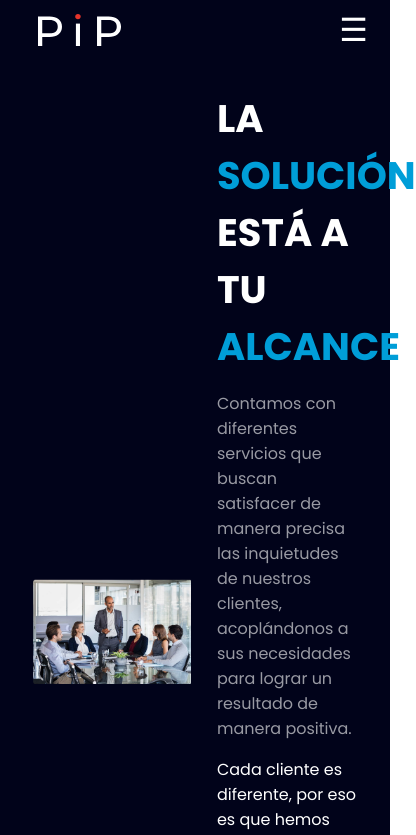
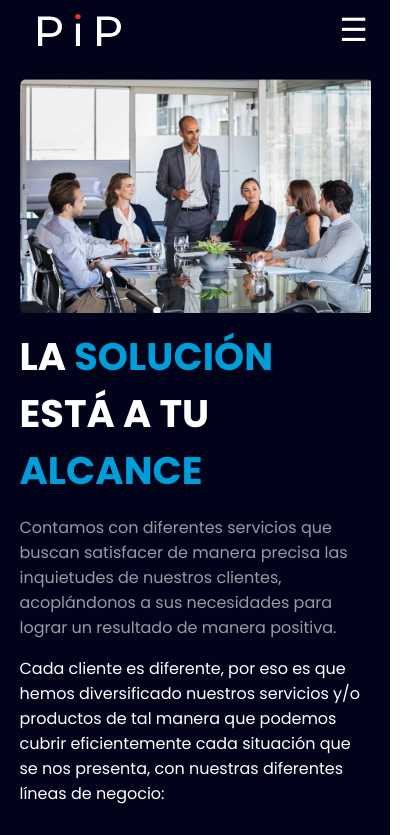
Before and after one commit to Sebitass47/pip_prueba, a Vue app: page /#/servicios in a window 390 px wide. Shown: the top 835 px of the page, 416 px wide, since content can reach past the window. Built offline with nearby package versions, Linux system fonts and the light colour scheme; no server answers.

Commit message:
FIX_pagina_servicios_dinamica

```diff
--- a/src/pages/Servicios.vue
+++ b/src/pages/Servicios.vue
@@ -54,4 +54,67 @@
   .text-nosotros{
     width: 40%;
   }
+
+  @media (max-width: 1200px) {
+  .article-nosotros img{
+    width: 70%;
+  }
+
+  .text-nosotros{
+    width: 100%;
+    margin-left: 3em;
+  }
+
+  .text-valores h1{
+    width: 90%;
+  }
+
+  .text-valores p{
+    width: 90%;
+  }
+
+  .vision-mision-container{
+      flex-direction: row;
+      width: 50%;
+    }
+
+    .timeline-container {
+      width: 100%;
+    }
+
+  }
+
+  @media (max-width: 860px) {
+    .article-nosotros{
+      width: 100%;
+      margin-top: 70px;
+      min-height: 90vh;
+      padding: 0;
+      display: flex;
+      flex-direction: column;
+    }
+
+    .text-nosotros{
+      width: 90%;
+      margin-left: 0;
+    }
+
+    .article-nosotros img{
+      width: 90%;
+    }
+
+    .text-valores{
+      margin-left: 0;
+    }
+
+    .text-valores h1{
+      width: 100%;
+    }
+
+    .text-valores p{
+      width: 100%;
+    }
+
+  }
+
 </style>
```
